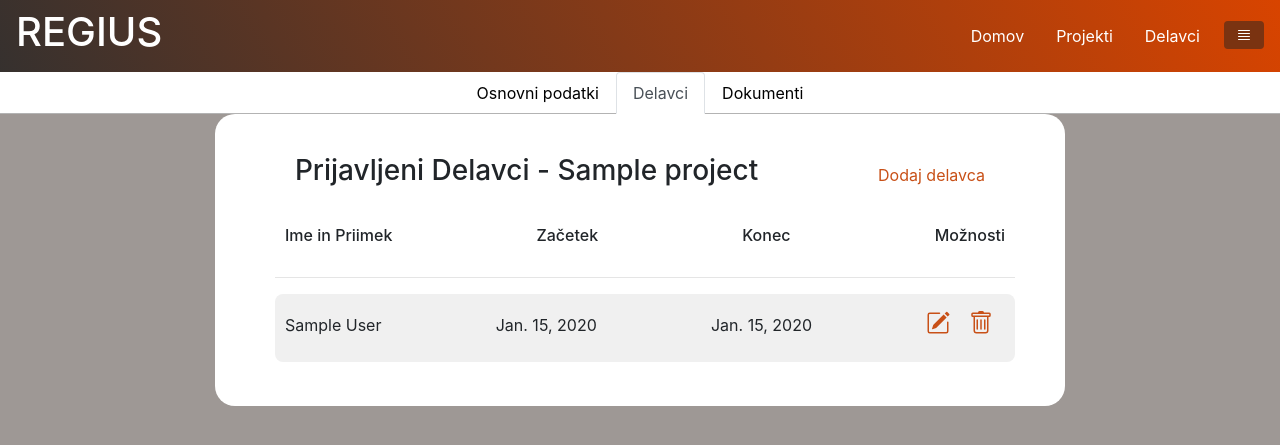
After one commit to jazzyoda5/regius_site, a Django app: page /projekti/1/delavci/ in a window 1280 px wide. The commit adds this page. Shown: the top 445 px of the page. Run offline with Django 3.2, Linux system fonts and the light colour scheme; a user stored in the database is signed in; tables that the repository leaves empty hold one stand-in row (values such as "Sample post"); parts of the project's set-up code (start-up, migrations or seed data) failed here and were passed over.

Commit message:
Added scheduling for workers

```diff
--- a/overview/templates/overview/main.html
+++ b/overview/templates/overview/main.html
@@ -3,7 +3,7 @@
   <head>
     <meta charset="utf-8" />
     <meta http-equiv="X-UA-Compatible" content="IE=edge" />
-    <title>Regius - Domača Stran</title>
+    <title>Regius - {% block title %} {% endblock %}</title>
     <meta name="viewport" content="width=device-width, initial-scale=1" />
     <link
       rel="stylesheet"
@@ -29,7 +29,7 @@
       href="{% static 'accounts/add_user.css' %}"
     />
     {% endif %} {% block add_styles %} {% endblock %}
-    {% block add_script %} {% endblock %}
+    {% block add_jquery_chartjs %} {% endblock %}
   </head>
   <body>
     <div class="nav-bar-div">
@@ -90,7 +90,11 @@
       </nav>
     </div>
     <div class="additional_nav">{% block additional_nav %} {% endblock %}</div>
-    <div class="content">{% block content %} {% endblock %}</div>
+    <div class="content">
+
+{% block content %}
+    <h3>Dobrodošel {{ user.first_name }} {{ user.last_name }}!</h3>
+  {% endblock %}</div>
 
     <script
       src="https://code.jquery.com/jquery-3.5.1.slim.min.js"
@@ -107,5 +111,6 @@
       integrity="sha384-w1Q4orYjBQndcko6MimVbzY0tgp4pWB4lZ7lr30WKz0vr/aWKhXdBNmNb5D92v7s"
       crossorigin="anonymous"
     ></script>
+    {% block add_js %} {% endblock %}
   </body>
 </html>
--- a/projects/static/projects/add_client.css
+++ b/projects/static/projects/add_client.css
@@ -40,9 +40,10 @@ input[type="url"]:focus,
 input[type="search"]:focus,
 input[type="tel"]:focus,
 input[type="color"]:focus,
-textarea:focus {
+textarea:focus,
+select:focus {
   box-shadow: none !important;
-  border-color: #c85017;
+  border-color: #c85017 !important;
 }
 .btn-primary {
     background-color: #c85017;
--- /dev/null
+++ b/projects/static/projects/project_details_workers.css
@@ -0,0 +1,81 @@
+.projects-nav ul {
+    background-color: white;
+    border-bottom-style: solid;
+    border-bottom-color: rgb(179, 179, 179);
+    border-bottom-width: 1px;
+}
+.projects-nav a {
+    color: black;
+}
+.projects-nav a:hover {
+    color: #c85017;
+}
+.project_details {
+    max-width: 850px;
+    margin: auto;
+    background-color: white;
+    border-radius: 20px;
+    padding: 20px;
+}
+.project_details .header {
+    display: flex;
+    align-items: center;
+    justify-content: space-around;
+    margin-top: 20px;
+    margin-bottom: 20px;
+}
+.project_details .header a,
+.assigned_workers_data a,
+.assigned_workers_data .btn {
+    color: #c85017;
+    background-color: rgba(255, 255, 255, 0);
+    border: none;
+}
+.assigned_workers_data .btn {
+    margin-top: -7px;
+}
+.assigned_workers_data a,
+.assigned_workers_data .btn {
+    font-size: 24px;
+}
+.assigned_workers_data .btn:hover {
+    background-color: rgba(255, 255, 255, 0);
+    color: #691c00;
+    outline: none;
+    border: none;
+}
+.assigned_workers_data .btn:focus,
+.assigned_workers_data .btn:active,
+.assigned_workers_data .btn:active:focus {
+    background-color: rgba(255, 255, 255, 0);
+    color: #691c00;
+    outline: none;
+    border: none !important;
+    box-shadow: none !important;
+}
+.project_details .header a:hover,
+.assigned_workers_data a:hover {
+    color: #691c00;
+    text-decoration: none;
+}
+.assigned_workers_data ul {
+    width: 100%;
+    padding-right: 30px;
+}
+.assigned_workers_data li {
+    display: inline-flex;
+    align-items: center;
+    justify-content: space-between;
+    background-color: #f0f0f0;
+    width: 100%;
+    padding-top: 10px;
+    padding-bottom: none;
+    padding-left: 10px;
+    padding-right: 10px;
+    border-radius: 8px;
+    margin-bottom: 8px;
+}
+
+.row-headers li {
+    background-color: white;
+}
--- /dev/null
+++ b/projects/templates/projects/project_details_workers.html
@@ -0,0 +1,100 @@
+{% extends "overview/main.html" %} {% load static %} {% block add_styles %}<link
+  rel="stylesheet"
+  type="text/css"
+  href="{% static 'projects/project_details_workers.css' %}"
+/>{% endblock %}
+{% block title %}
+{{ project.project_name }}
+{% endblock %}
+
+{% block content %}
+<div class="projects-nav">
+  <ul class="nav nav-tabs justify-content-center">
+    <li class="nav-item">
+      <a class="nav-link" href="/projekti/{{project.id}}/"
+        >Osnovni podatki</a
+      >
+    </li>
+    <li class="nav-item">
+      <a class="nav-link active" href="/projekti/{{project.id}}/delavci/">Delavci</a>
+    </li>
+    <li class="nav-item">
+      <a class="nav-link" href="#">Dokumenti</a>
+    </li>
+  </ul>
+</div>
+<div class="project_details">
+    <div class="assigned_workers">
+      <div class="header">
+        <h3>
+          Prijavljeni Delavci - {{ project.project_name }}
+        </h3>
+        <a href="/projekti/{{project.id}}/dodajdelavca/">Dodaj delavca</a>
+      </div>
+      <div class="assigned_workers_data">
+        <ul>
+          <div class="row-headers">
+            <li>
+              <h6>Ime in Priimek</h6>
+              <h6>Začetek</h>
+              <h6>Konec</h6>
+              <h6>Možnosti</h6>
+            </li>
+          </div>
+          <hr>
+          {% for worker in workers_on_project %}
+          <li>
+            <p>{{ worker.worker }}</p>
+            <p>{{ worker.start_date }}</p>
+            <p>{{ worker.end_date }}</p>
+            <p>
+            <a href="#">
+              <svg
+                width="1em"
+                height="1em"
+                viewBox="0 0 16 16"
+                class="bi bi-pencil-square"
+                fill="currentColor"
+                xmlns="http://www.w3.org/2000/svg"
+              >
+                <path
+                  d="M15.502 1.94a.5.5 0 0 1 0 .706L14.459 3.69l-2-2L13.502.646a.5.5 0 0 1 .707 0l1.293 1.293zm-1.75 2.456l-2-2L4.939 9.21a.5.5 0 0 0-.121.196l-.805 2.414a.25.25 0 0 0 .316.316l2.414-.805a.5.5 0 0 0 .196-.12l6.813-6.814z"
+                />
+                <path
+                  fill-rule="evenodd"
+                  d="M1 13.5A1.5 1.5 0 0 0 2.5 15h11a1.5 1.5 0 0 0 1.5-1.5v-6a.5.5 0 0 0-1 0v6a.5.5 0 0 1-.5.5h-11a.5.5 0 0 1-.5-.5v-11a.5.5 0 0 1 .5-.5H9a.5.5 0 0 0 0-1H2.5A1.5 1.5 0 0 0 1 2.5v11z"
+                />
+              </svg>
+            </a>
+            <button
+              type="button"
+              class="btn btn-primary"
+              data-toggle="modal"
+              data-target="#delete-modal"
+            >
+              <svg
+                width="1em"
+                height="1em"
+                viewBox="0 0 16 16"
+                class="bi bi-trash"
+                fill="currentColor"
+                xmlns="http://www.w3.org/2000/svg"
+              >
+                <path
+                  d="M5.5 5.5A.5.5 0 0 1 6 6v6a.5.5 0 0 1-1 0V6a.5.5 0 0 1 .5-.5zm2.5 0a.5.5 0 0 1 .5.5v6a.5.5 0 0 1-1 0V6a.5.5 0 0 1 .5-.5zm3 .5a.5.5 0 0 0-1 0v6a.5.5 0 0 0 1 0V6z"
+                />
+                <path
+                  fill-rule="evenodd"
+                  d="M14.5 3a1 1 0 0 1-1 1H13v9a2 2 0 0 1-2 2H5a2 2 0 0 1-2-2V4h-.5a1 1 0 0 1-1-1V2a1 1 0 0 1 1-1H6a1 1 0 0 1 1-1h2a1 1 0 0 1 1 1h3.5a1 1 0 0 1 1 1v1zM4.118 4L4 4.059V13a1 1 0 0 0 1 1h6a1 1 0 0 0 1-1V4.059L11.882 4H4.118zM2.5 3V2h11v1h-11z"
+                />
+              </svg>
+            </button>
+            </p>
+          </li>
+          {% endfor %}
+        </ul>
+      </div>
+    </div>
+  </div>
+</div>
+{% endblock %}
--- a/projects/urls.py
+++ b/projects/urls.py
@@ -9,6 +9,8 @@ urlpatterns = [
     path('<int:project_id>/uredinaslov/', views.edit_project_address),
     path('novastranka/', views.add_client),
     path('<int:project_id>/', views.project_details),
+    path('<int:project_id>/delavci/', views.project_details_workers),
+    path('<int:project_id>/dodajdelavca/', views.project_assign_worker),
     path('kontaktnipodatki/<int:project_id>', views.add_project_contact_info),
     path('kontaktnipodatki/<int:project_id>/uredi/', views.edit_project_contact_info),
     path('stranka/<int:client_id>/uredi/', views.edit_client_details),
--- a/projects/views.py
+++ b/projects/views.py
@@ -1,9 +1,11 @@
 from django.shortcuts import render
 from django.http import HttpResponseRedirect, HttpResponse
 from .forms import NewProjectForm, NewClientForm, ProjectAddressForm, ProjectContactInfoForm
+from workers.forms import AssignedToProjectForm
 from django.contrib.auth.decorators import login_required
 from .models import Client
 from .models import Project, ProjectAdress, ProjectContactInfo
+from workers.models import AssignedToProject
 from documents.models import ProjectDocument, ProjectContract
 from documents.models import DocumentTemplate
 from django.db.models import Q
@@ -80,12 +82,13 @@ def project_details(request, project_id):
     except ProjectContactInfo.DoesNotExist:
         contact_info = None
 
+
     context = {
         'project': project,
         'address': address,
         'project_doc': project_doc,
         'contract_doc': contract_doc,
-        'contact_info': contact_info
+        'contact_info': contact_info,
     }
     return render(request, 'projects/project_details.html', context)
 
@@ -104,6 +107,108 @@ def edit_project_details(request, project_id):
         if form.is_valid():
             form.save()
             return HttpResponseRedirect('/projekti/' + str(project.id))
+
+
+@login_required
+def project_details_workers(request, project_id):
+    project = Project.objects.get(id=project_id)
+
+    # Get context
+    try:
+        workers_on_project = AssignedToProject.objects.filter(project=project).order_by('start_date')
+    except AssignedToProject.DoesNotExist:
+        workers_on_project = None
+
+    context = {
+        'project': project,
+        'workers_on_project': workers_on_project
+    }
+    return render(request, 'projects/project_details_workers.html', context)
+
+
+# View for assigning workers to projects
+@login_required
+def project_assign_worker(request, project_id):
+    project = Project.objects.get(id=project_id)
+    context = {
+        'project': project
+    }
+    if request.method == 'GET':
+        form = AssignedToProjectForm(initial={'project': project})
+        context['form'] = form
+        return render(request, 'projects/project_assign_worker.html', context)
+
+    elif request.method == 'POST':
+        form = AssignedToProjectForm(request.POST, initial={'project': project})
+        context['form'] = form
+
+        if form.is_valid():
+            # Store date variables
+            project_start = project.project_start_date
+            project_end = project.project_end_date
+            start_date = form.cleaned_data['start_date']
+            end_date = form.cleaned_data['end_date']
+
+            # Check if dates fit with project start and end
+            if dates_are_valid(project_start, project_end, start_date, end_date):
+
+                # Check if worker is available
+                worker = form.cleaned_data['worker']
+                if worker_is_available(project_start, project_end, start_date, end_date, worker):
+                    form.save()
+                    return HttpResponseRedirect('/projekti/' + str(project.id) + '/delavci/')
+
+                else:
+                    context['worker_not_available'] = True
+                    return render(request, 'projects/project_assign_worker.html', context)
+            else:
+                context['date_error'] = True
+                return render(request, 'projects/project_assign_worker.html', context)
+        else:
+            context['form_not_valid'] = True
+            return render(request, 'projects/project_assign_worker.html', context)
+
+
+# Function to determine if the dates to assign a worker to a project
+# match the start and end dates of a project.
+def dates_are_valid(project_start, project_end, start_date, end_date):
+    # Print dates
+    print('psd: {}, ped: {}, sd: {}, ed: {}'. format(project_start, project_end, start_date, end_date))
+
+    # start_date and end_date must be between project_start and project_end
+    if project_start <= start_date <= project_end:
+        if project_start <= end_date <= project_end:
+            return True
+
+    return False
+
+
+# Function to check if worker is available
+def worker_is_available(project_start, project_end, start_date, end_date, worker):
+    already_assigned = AssignedToProject.objects.filter(worker=worker)
+
+    # If there is no previously stored project for this worker
+    # He is automatically available
+    if len(already_assigned) < 1:
+        return True
+
+    # Comapre previous assignments to determine
+    # If he is available at chosen dates
+    else:
+        for shift in already_assigned:
+            shift_start = shift.start_date
+            shift_end = shift.end_date
+
+            if shift_start <= start_date <= shift_end:
+                return False
+            else:
+                if shift_start <= end_date <= shift_end:
+                    return False
+                else:
+                    if shift_start > start_date and shift_end < end_date:
+                        return False
+
+        return True
 
 
 # Construction site address
--- a/regius_site_1/urls.py
+++ b/regius_site_1/urls.py
@@ -16,6 +16,7 @@ Including another URLconf
 from django.contrib import admin
 from django.urls import path, include
 from accounts.views import login_page
+from workers.views import get_data
 from documents import views
 from django.conf import settings
 from django.conf.urls.static import static
@@ -32,6 +33,8 @@ urlpatterns = [
     path('delavci/', include("workers.urls")),
     url(r'download/(?P<path>.*)$', serve, {'document_root': settings.MEDIA_ROOT}),
     path('admin/', admin.site.urls),
+    path('api/data/', get_data, name="get_data")
+
 ]
 
 if settings.DEBUG:
--- a/workers/urls.py
+++ b/workers/urls.py
@@ -8,5 +8,5 @@ urlpatterns = [
     path('<int:worker_id>/izbrisi/', views.delete_worker, name='delete_worker'),
     path('novdelavec/', CreateWorker.as_view(), name='create_worker'),
     path('<int:worker_id>/uredi/', views.edit_worker_info, name="edit_worker_info"),
-
+    path('test/', views.test)
 ]
```
Also changed, not shown: projects/static/projects/project_details.css (+28 -5 lines), projects/templates/projects/project_assign_worker.html (added, +45 -0 lines), projects/templates/projects/project_details.html (+30 -2 lines), workers/forms.py (+13 -0 lines), workers/static/workers/chart.js (added, +13 -0 lines), workers/templates/workers/worker_details.html (+23 -3 lines), workers/views.py (+22 -2 lines), projects/forms.py (line endings or trailing spaces).
